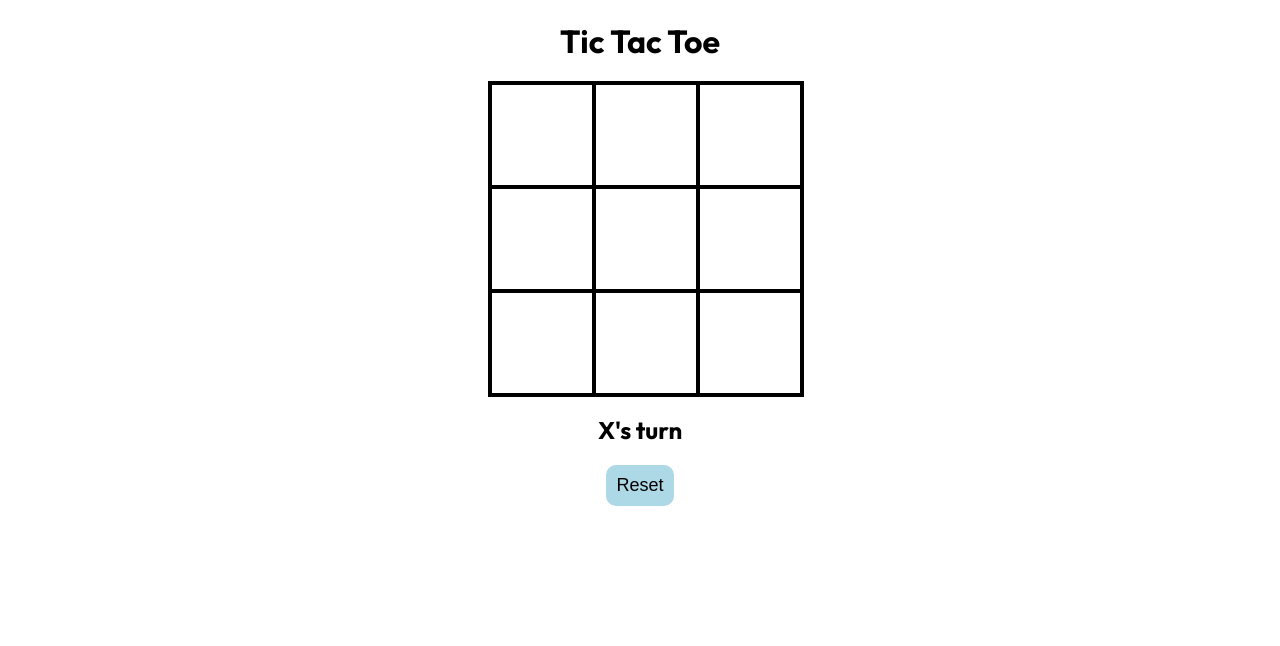
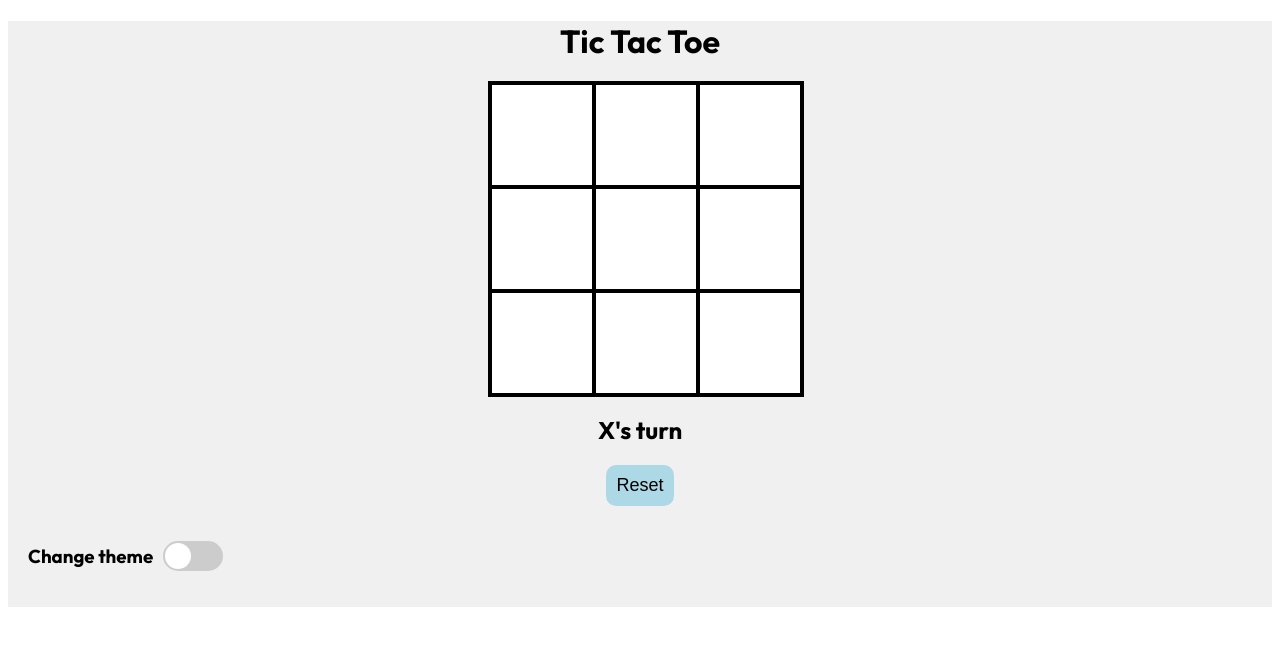
Before and after one commit to bojidardimitrov03-beep/tic-tac-toe, a plain HTML site: page Index.html in a window 1280 px wide. Drawn offline with Linux system fonts and the light colour scheme.

Commit message:
added smooth transition between dark and light themes

```diff
--- a/Index.html
+++ b/Index.html
@@ -24,7 +24,15 @@
         </div>
         <h2 id="statusText"></h2>
         <button id="resetBtn">Reset</button>
+        <div id="changeTheme-Container">
+            <h3>Change theme</h3>
+
+            <div class="theme-toggle">
+                <div class="toggle-circle"></div>
+            </div>
+        </div>
     </div>
+
 
 
     <script src="Script.js"></script>
--- a/Script.js
+++ b/Script.js
@@ -5,6 +5,10 @@ const resetBtn = document.querySelector("#resetBtn");
 let positions = ["", "", "", "", "", "", "", "", ""];
 let currentPlayer = "X";
 let gameRunning = true;
+
+const changeThemeBtn = document.getElementById("changeThemeBtn")
+let theme = "light"
+
 
 const winConditions = [
     [0, 1, 2],
@@ -91,3 +95,13 @@ function resetGame() {
 }
 
 startGame();
+
+
+
+const themeToggle = document.querySelector(".theme-toggle");
+
+themeToggle.addEventListener("click", changeTheme);
+
+function changeTheme() {
+    document.body.classList.toggle("dark-theme");
+}
--- a/Styles.css
+++ b/Styles.css
@@ -1,5 +1,10 @@
 @import url('https://fonts.googleapis.com/css2?family=Outfit:wght@100..900&family=Roboto:ital,wght@0,100..900;1,100..900&display=swap');
 
+
+body {
+    background-color: white;
+    color: black;
+}
 
 .cell {
     width: 100px;
@@ -9,11 +14,14 @@
     line-height: 100px;
     font-size: 50px;
     cursor: pointer;
+    background-color: white;
+    color: black;
 }
 
 #gameContainer {
     font-family: "Outfit", sans-serif;
     text-align: center;
+    background-color: #f0f0f0
 }
 
 #cellContainer {
@@ -25,6 +33,7 @@
 
 #resetBtn {
     background-color: lightblue;
+    color: black;
     border-radius: 10px;
     border: none;
     font-size: 18px;
@@ -36,3 +45,87 @@
 #resetBtn:hover {
     filter: brightness(0.8);
 }
+
+body.dark-theme {
+    background-color: #1a1a1a;
+    color: white;
+}
+
+body.dark-theme #gameContainer {
+    background-color: #2a2a2a;
+}
+
+body.dark-theme .cell {
+    background-color: #333;
+    color: white;
+    border: 2px solid white;
+}
+
+body.dark-theme #resetBtn {
+    background-color: #444;
+    color: white;
+}
+
+.theme-toggle {
+    width: 60px;
+    height: 30px;
+    background-color: #ccc;
+    border-radius: 30px;
+    position: relative;
+    cursor: pointer;
+    transition: background-color 0.3s;
+}
+
+.toggle-circle {
+    width: 26px;
+    height: 26px;
+    background-color: white;
+    border-radius: 50%;
+    position: absolute;
+    top: 2px;
+    left: 2px;
+    transition: left 0.3s;
+}
+
+/* When dark theme is active */
+body.dark-theme .theme-toggle {
+    background-color: #4a4a4a;
+}
+
+body.dark-theme .toggle-circle {
+    left: 32px;
+    /* Moves to the right */
+}
+
+#changeTheme-Container {
+    display: flex;
+    align-items: center;
+    padding: 20px;
+    gap: 10px;
+
+}
+
+/* Smooth transitions for all elements */
+body {
+    transition: background-color 0.5s ease, color 0.5s ease;
+}
+
+#gameContainer {
+    transition: background-color 0.5s ease;
+}
+
+.cell {
+    transition: background-color 0.5s ease, color 0.5s ease, border-color 0.5s ease;
+}
+
+#resetBtn {
+    transition: background-color 0.5s ease, color 0.5s ease;
+}
+
+#statusText {
+    transition: color 0.5s ease;
+}
+
+h1 {
+    transition: color 0.5s ease;
+}
```
